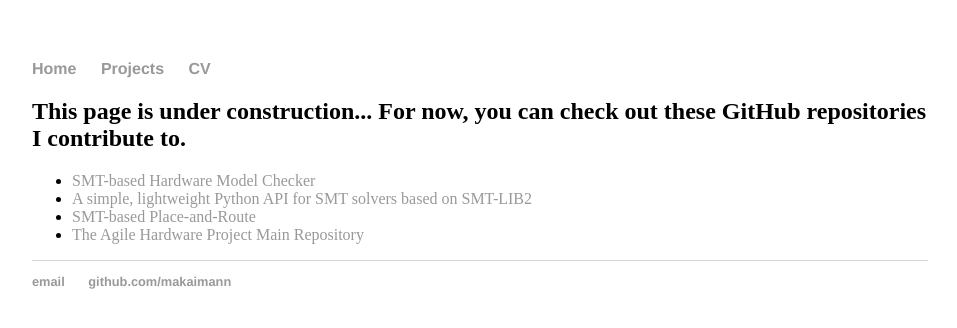
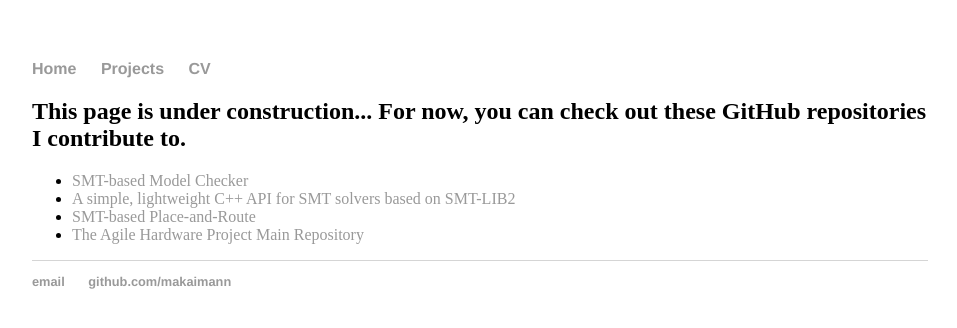
Before and after one commit to makaimann/makaimann.github.io, a Jekyll site: the page built from projects/index.html, in a window 1280 px wide. Shown: the top 328 px of the page, without its empty margins (160-1117 px from the left). Built offline with Jekyll 4.4.1, drawn with Linux system fonts in a browser that asks for light colours; some of the changed lines change nothing that is shown.

Commit message:
Update smt-switch description and add model checker link

```diff
--- a/projects/index.html
+++ b/projects/index.html
@@ -5,9 +5,10 @@ title: Makai Mann
 <div class="blurb">
   <h2>This page is under construction... For now, you can check out these GitHub repositories I contribute to.</h2>
   <ul>
-    <li><a href="https://github.com/cristian-mattarei/CoSA">SMT-based Hardware Model Checker</a></li>
-    <li><a href="https://github.com/makaimann/smt-switch">A simple, lightweight Python API for SMT solvers based on SMT-LIB2</a></li>
-    <li><a href="https://github.com/cdonovick/SMT-PNR">SMT-based Place-and-Route</a></li>
-    <li><a href="https://github.com/StanfordAHA/CGRAFlow">The Agile Hardware Project Main Repository</a></li>
+      <li><a href="https://github.com/upscale-project/pono">SMT-based Model Checker</a></li>
+      <!-- <li><a href="https://github.com/cristian-mattarei/CoSA">Python SMT-based Hardware Model Checker</a></li> -->
+      <li><a href="https://github.com/makaimann/smt-switch">A simple, lightweight C++ API for SMT solvers based on SMT-LIB2</a></li>
+      <li><a href="https://github.com/cdonovick/SMT-PNR">SMT-based Place-and-Route</a></li>
+      <li><a href="https://github.com/StanfordAHA/CGRAFlow">The Agile Hardware Project Main Repository</a></li>
   </ul>
 </div><!-- /.blurb -->
```
